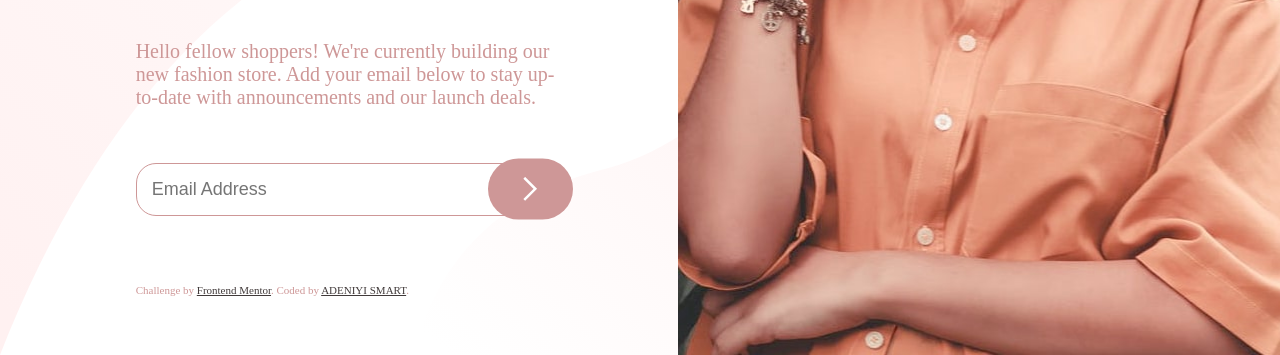
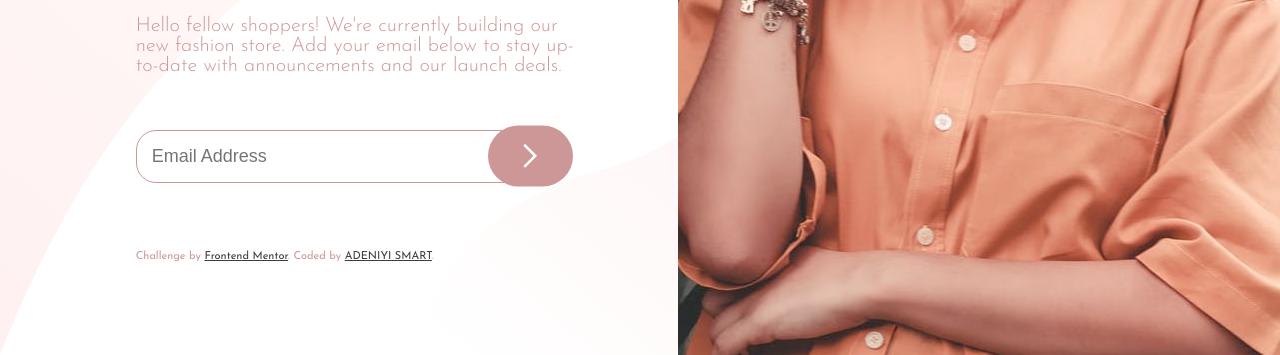
Before and after one commit to Iamweird2/base-apparel-coming-soon-master, a plain HTML site: page index.html in a window 1280 px wide. Shown: the part 445-800 px from the top of the page. Drawn offline with Linux system fonts and the light colour scheme.

Commit message:
font-change

```diff
--- a/base.css
+++ b/base.css
@@ -1,3 +1,4 @@
+@import url('https://fonts.googleapis.com/css2?family=Josefin+Sans:ital,wght@0,100;0,200;0,300;0,400;0,500;0,600;0,700;1,100;1,200;1,300;1,400;1,500;1,600;1,700&display=swap');
 *{
     border: 0;
     margin: 0;
```
